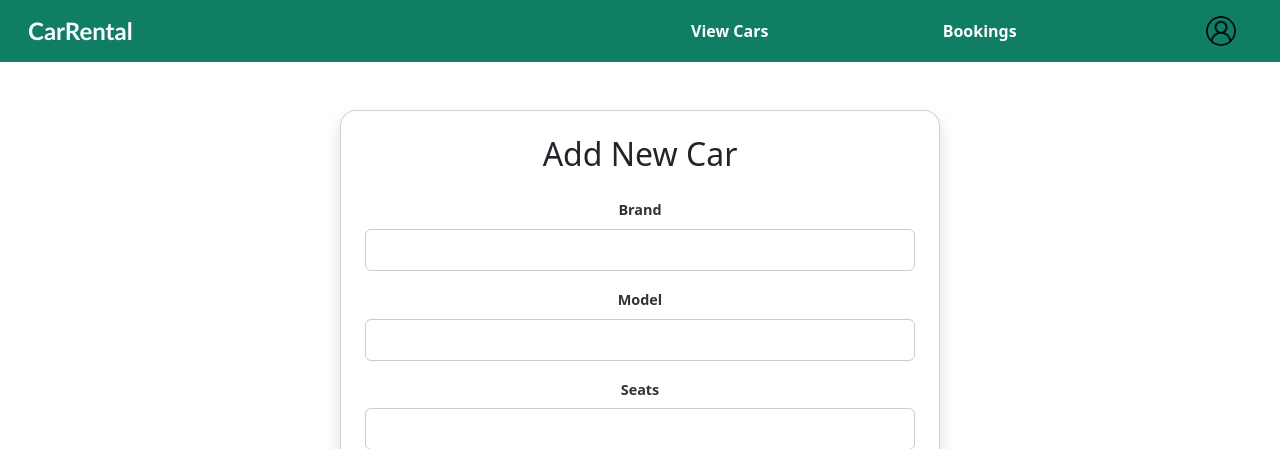
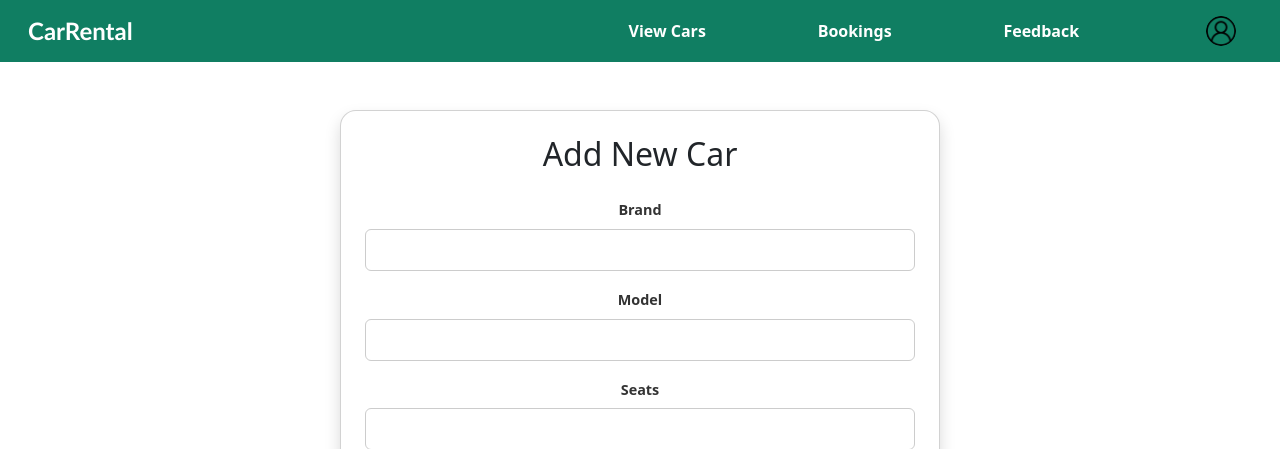
Before and after one commit to faizaizattt/Car-Rental-Booking-System, a PHP site: page /add_car.php in a window 1280 px wide. Shown: the top 449 px of the page. Run offline with PHP 8.4, Linux system fonts and the light colour scheme; a user stored in the database is signed in.

Commit message:
Update navbar.php

```diff
--- a/car-rental/public/navbar.php
+++ b/car-rental/public/navbar.php
@@ -29,6 +29,8 @@ if (!isset($_SESSION['user_id'])) {
     <a class="navbar-brand" href="dashboard.php"><b>CarRental</b></a>
     <a class="nav-item" href="cars.php"><b>View Cars</b></a>
     <a class="nav-item" href="bookings.php"><b>Bookings</b></a>
+    <a class="nav-item" href="feedback.php"><b>Feedback</b></a>
+
 
     <!-- Profile Icon Link -->
     <a class="nav-item" href="profile.php">
```
